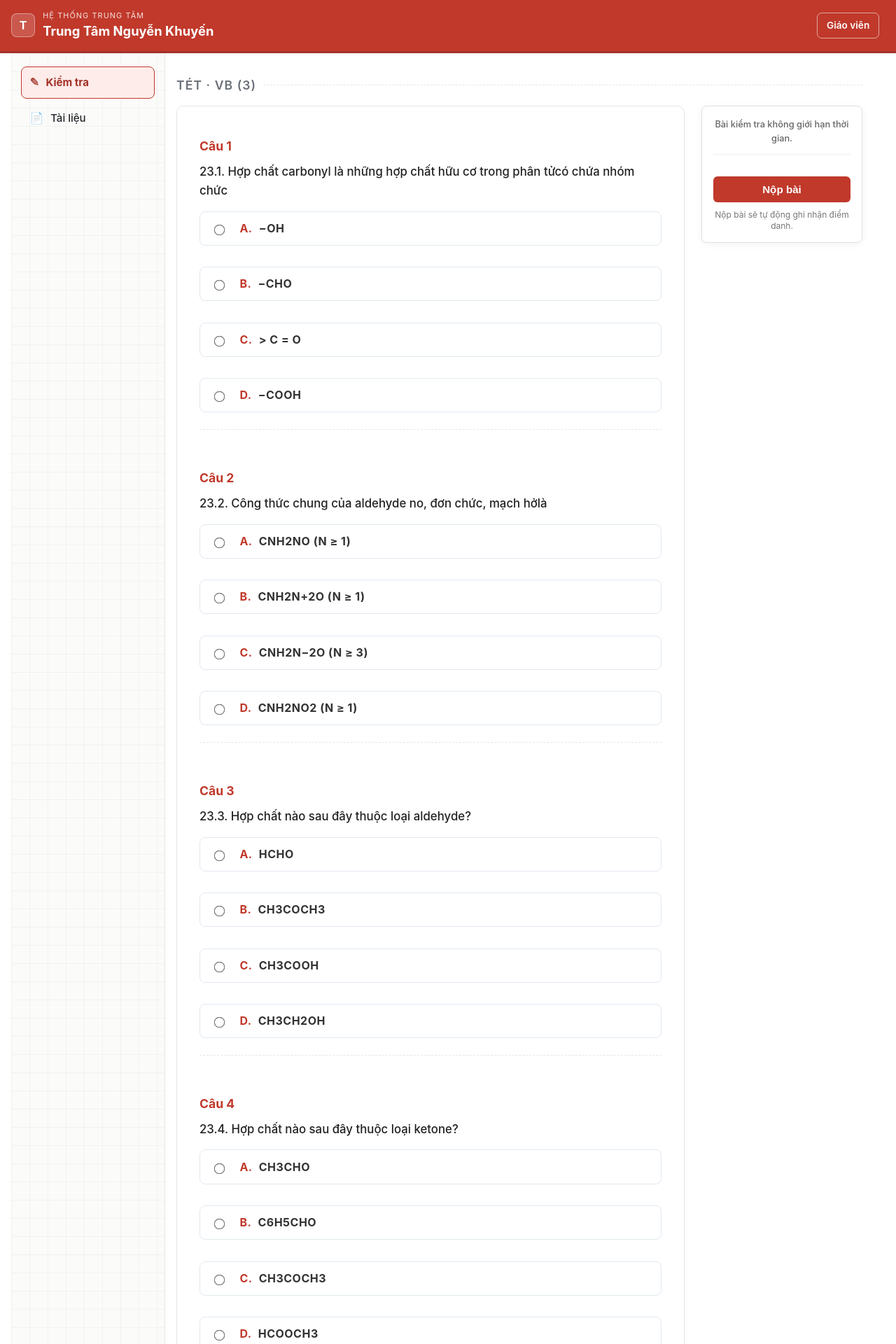
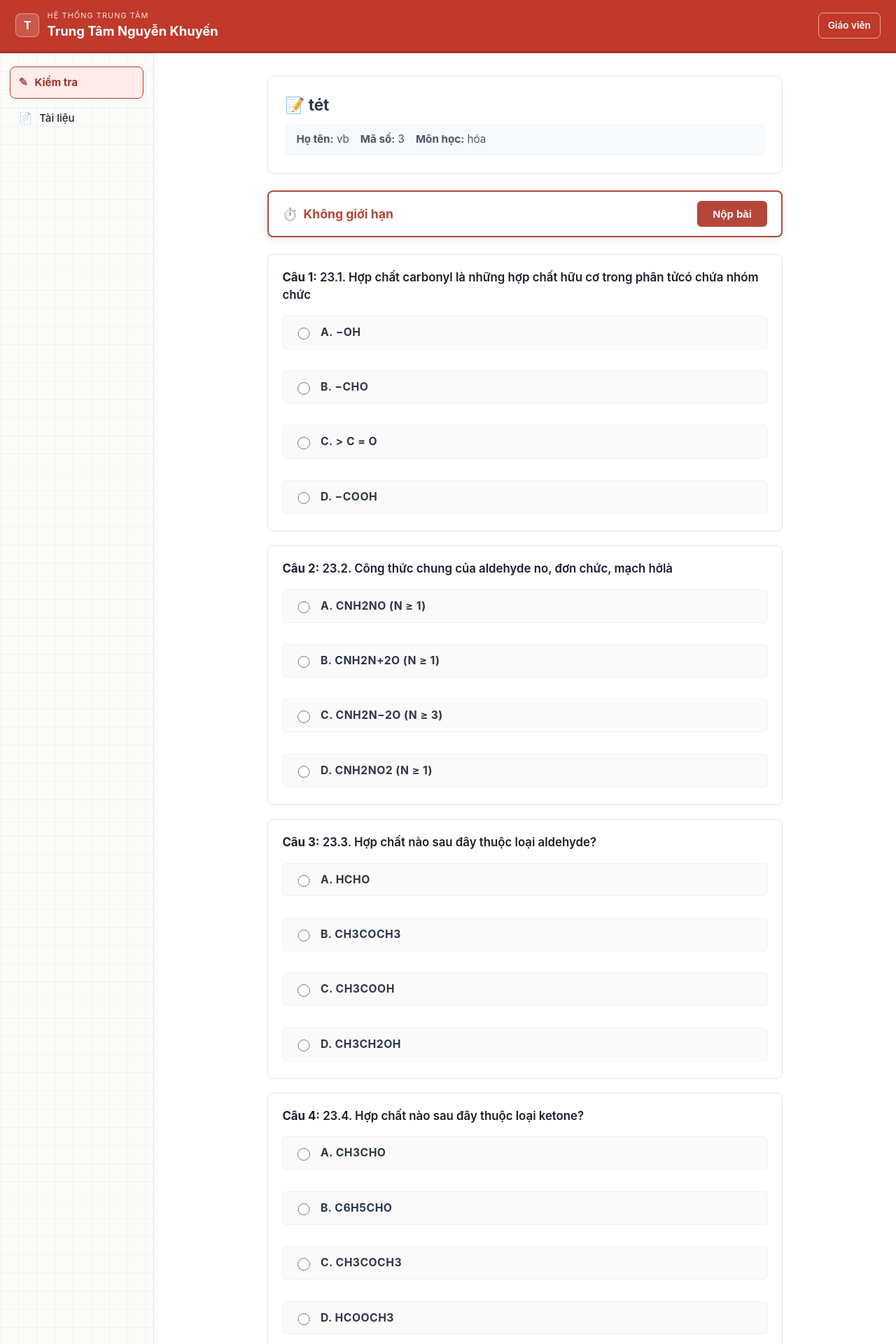
Before and after one commit to BaoVo1126/hethongbaitap-nguyenkhuyen, a Flask app: page /test/1 in a window 1280 px wide. Shown: the top 1920 px of the page at 70% size. Run offline with Flask 3, Linux system fonts and the light colour scheme; data comes from the database, SQL or seed files in the repository.

Commit message:
Update test.html

```diff
--- a/templates/test.html
+++ b/templates/test.html
@@ -1,200 +1,312 @@
 {% extends "base.html" %}
+
+{% block title %}Bài làm: {{ exam.title }} - {{ center_name }}{% endblock %}
+
 {% block content %}
-
-<!-- GHI ĐÈ CSS CỦA BASE.HTML ĐỂ MỞ RỘNG KHUNG CHỨA VÀ ẨN LOGO TRÙNG LẶP BÊN TRÁI -->
 <style>
-  /* 1. Mở rộng khung chứa toàn màn hình */
-  main, .container, .content, .main-content, body > div {
-    max-width: 100% !important;
-    width: 100% !important;
-    padding-left: 1rem !important;
-    padding-right: 1.5rem !important;
-    box-sizing: border-box !important;
+  /* CẤU TRÚC GIAO DIỆN TRÊN MÁY TÍNH (KEEP ORIGINAL DESKTOP STYLES) */
+  .test-container {
+    max-width: 900px;
+    margin: 0 auto;
+    padding-bottom: 3rem;
   }
 
-  /* 2. Ẩn Logo và Tên trung tâm ở Sidebar trái (tránh trùng lặp với Header) */
-  .sidebar .brand,
-  .sidebar .logo-container,
-  .sidebar h1,
-  .sidebar h2,
-  .sidebar > div:first-child:has(img),
-  aside > div:first-child {
-    display: none !important;
+  .test-header-card {
+    background: #ffffff;
+    border: 1px solid #e2e8f0;
+    border-radius: 10px;
+    padding: 1.5rem;
+    margin-bottom: 1.5rem;
+    box-shadow: 0 2px 8px rgba(0,0,0,0.04);
+  }
+
+  .test-title {
+    font-size: 1.4rem;
+    color: #2d3748;
+    margin-bottom: 0.5rem;
+    font-weight: 700;
+  }
+
+  .student-info-bar {
+    display: flex;
+    flex-wrap: wrap;
+    gap: 1rem;
+    background: #f7fafc;
+    padding: 0.75rem 1rem;
+    border-radius: 6px;
+    font-size: 0.95rem;
+    color: #4a5568;
+  }
+
+  /* THANH THỜI GIAN VÀ NỘP BÀI */
+  .timer-sticky-bar {
+    position: sticky;
+    top: 10px;
+    z-index: 90;
+    background: #ffffff;
+    border: 2px solid #b5473a;
+    border-radius: 8px;
+    padding: 0.8rem 1.2rem;
+    margin-bottom: 1.5rem;
+    display: flex;
+    justify-content: space-between;
+    align-items: center;
+    box-shadow: 0 4px 12px rgba(0,0,0,0.08);
+  }
+
+  .timer-box {
+    display: flex;
+    align-items: center;
+    gap: 0.5rem;
+    font-weight: 700;
+    font-size: 1.1rem;
+    color: #b5473a;
+  }
+
+  .btn-submit-exam {
+    background: #b5473a;
+    color: #ffffff;
+    border: none;
+    padding: 0.65rem 1.4rem;
+    font-size: 0.95rem;
+    font-weight: 700;
+    border-radius: 6px;
+    cursor: pointer;
+    transition: background 0.2s;
+  }
+
+  .btn-submit-exam:hover {
+    background: #96392e;
+  }
+
+  /* DANH SÁCH CÂU HỎI */
+  .question-card {
+    background: #ffffff;
+    border: 1px solid #e2e8f0;
+    border-radius: 8px;
+    padding: 1.25rem;
+    margin-bottom: 1.25rem;
+    box-shadow: 0 1px 4px rgba(0,0,0,0.03);
+  }
+
+  .question-title {
+    font-size: 1.05rem;
+    font-weight: 600;
+    color: #1a202c;
+    margin-bottom: 1rem;
+    line-height: 1.5;
+  }
+
+  .options-group {
+    display: flex;
+    flex-direction: column;
+    gap: 0.6rem;
+  }
+
+  .option-label {
+    display: flex;
+    align-items: flex-start;
+    gap: 0.75rem;
+    padding: 0.75rem 1rem;
+    border: 1px solid #edf2f7;
+    border-radius: 6px;
+    cursor: pointer;
+    transition: all 0.15s ease;
+    background: #fafafa;
+  }
+
+  .option-label:hover {
+    background: #f0f4f8;
+    border-color: #cbd5e0;
+  }
+
+  .option-label input[type="radio"] {
+    margin-top: 0.25rem;
+    accent-color: #b5473a;
+    width: 1.1rem;
+    height: 1.1rem;
+    flex-shrink: 0;
+  }
+
+  .option-text {
+    font-size: 0.98rem;
+    color: #2d3748;
+    line-height: 1.4;
+    word-break: break-word;
+  }
+
+  /* TỐI ƯU HÓA DÀNH RIÊNG CHO MÀN HÌNH ĐIỆN THOẠI (MOBILE FIX) */
+  @media (max-width: 768px) {
+    .test-container {
+      padding: 0.5rem 0.25rem 4rem 0.25rem;
+    }
+
+    .test-header-card {
+      padding: 1rem;
+      margin-bottom: 1rem;
+    }
+
+    .test-title {
+      font-size: 1.15rem;
+    }
+
+    .student-info-bar {
+      flex-direction: column;
+      gap: 0.3rem;
+      font-size: 0.88rem;
+      padding: 0.6rem;
+    }
+
+    /* Đảm bảo thanh Timer cố định trên điện thoại không che câu hỏi */
+    .timer-sticky-bar {
+      position: sticky;
+      top: 0px;
+      z-index: 80;
+      padding: 0.6rem 0.8rem;
+      margin-bottom: 1rem;
+      background: #ffffff;
+      border-width: 1.5px;
+    }
+
+    .timer-box {
+      font-size: 0.95rem;
+    }
+
+    .btn-submit-exam {
+      padding: 0.5rem 1rem;
+      font-size: 0.88rem;
+    }
+
+    .question-card {
+      padding: 1rem;
+      margin-bottom: 1rem;
+    }
+
+    .question-title {
+      font-size: 0.98rem;
+    }
+
+    .option-label {
+      padding: 0.65rem 0.75rem;
+    }
+
+    .option-text {
+      font-size: 0.92rem;
+    }
   }
 </style>
 
-<div style="width: 100%; box-sizing: border-box;">
-  <div class="section-label" style="font-weight: 600; font-size: 1.1rem; margin-bottom: 1rem;">
-    {{ exam['title'] }} &middot; {{ test['student_name'] }} ({{ test['student_code'] }})
+<div class="test-container">
+
+  <!-- CẠO ĐẦU TRANG BÀI THI -->
+  <div class="test-header-card">
+    <div class="test-title">📝 {{ exam.title }}</div>
+    <div class="student-info-bar">
+      <div><strong>Họ tên:</strong> {{ test.student_name }}</div>
+      <div><strong>Mã số:</strong> {{ test.student_code }}</div>
+      {% if exam.subject %}
+        <div><strong>Môn học:</strong> {{ exam.subject }}</div>
+      {% endif %}
+    </div>
   </div>
 
-  <form method="POST" action="{{ url_for('submit_test', test_id=test['id']) }}" id="test-form" style="width: 100%;">
+  <form id="exam-form" method="POST" action="{{ url_for('submit_test', test_id=test.id) }}">
 
-    <!-- LAYOUT FLEXBOX 2 CỘT -->
-    <div style="display: flex; gap: 1.5rem; width: 100%; align-items: flex-start; box-sizing: border-box;">
+    <!-- THANH ĐỒNG HỒ & NÚT NỘP BÀI -->
+    <div class="timer-sticky-bar">
+      <div class="timer-box">
+        <span>⏱️</span>
+        <span id="timer-display">
+          {% if exam.time_limit_minutes %}
+            {{ exam.time_limit_minutes }}:00
+          {% else %}
+            Không giới hạn
+          {% endif %}
+        </span>
+      </div>
+      <button type="button" onclick="confirmSubmit()" class="btn-submit-exam">
+        Nộp bài
+      </button>
+    </div>
 
-      <!-- CỘT GIỮA (BÀI TẬP): PHÓNG TO RỘNG RÃI -->
-      <div style="flex: 1; min-width: 0;">
-        <div class="board" style="padding: 1.5rem 2rem; width: 100%; box-sizing: border-box;">
+    <!-- DANH SÁCH CÂU HỎI -->
+    <div class="questions-wrapper">
       {% for q in questions %}
-            <div class="question-block" style="margin-bottom: 2.2rem;">
-              <div class="q-number" style="font-weight: 700; font-size: 1.1rem; margin-bottom: 0.6rem; color: var(--header-red, #b5473a);">
-                Câu {{ q['index'] }}
+        <div class="question-card" id="q-card-{{ q.id }}">
+          <div class="question-title">
+            <strong>Câu {{ q.index }}:</strong> {{ q.question_text }}
           </div>
-              <div class="q-text" style="font-size: 1.05rem; line-height: 1.6; margin-bottom: 1rem; font-weight: 500; color: #222;">
-                {{ q['question_text'] }}
-              </div>
-              <div class="options" style="display: flex; flex-direction: column; gap: 0.6rem;">
-                {% for letter, text in q['options'] %}
-                  <label class="option-row" style="display: flex; align-items: center; width: 100%; padding: 0.7rem 1rem; border: 1px solid #e2e8f0; border-radius: 8px; cursor: pointer; transition: background 0.2s; box-sizing: border-box;">
-                    <input type="radio" name="q_{{ q['id'] }}" value="{{ letter }}" style="margin-right: 0.8rem; transform: scale(1.2);">
-                    <span style="font-size: 1rem; color: #333;">
-                      <strong class="letter" style="color: var(--header-red, #b5473a); margin-right: 0.3rem;">{{ letter }}.</strong> {{ text }}
-                    </span>
+          <div class="options-group">
+            {% for letter, opt_text in q.options %}
+              <label class="option-label">
+                <input type="radio"
+                       name="q_{{ q.id }}"
+                       value="{{ letter }}"
+                       onchange="markAnswered({{ q.id }})">
+                <span class="option-text"><strong>{{ letter }}.</strong> {{ opt_text }}</span>
               </label>
             {% endfor %}
           </div>
         </div>
       {% endfor %}
     </div>
-      </div>
 
-      <!-- CỘT PHẢI (ĐẾM NGƯỢC & NỘP BÀI): THU NHỎ GỌN GÀNG (230PX) -->
-      <div style="width: 230px; flex-shrink: 0; position: sticky; top: 1rem; z-index: 10;">
-        <div class="board" style="padding: 1rem; display: flex; flex-direction: column; gap: 0.8rem; border: 1px solid #e0e0e0; background: #fff; border-radius: 8px; box-shadow: 0 2px 12px rgba(0,0,0,0.05);">
-
-          {% if exam['time_limit_minutes'] %}
-            <div id="timer-box" style="display: flex; flex-direction: column; gap: 0.2rem; text-align: center;">
-              <span style="font-size: 0.75rem; font-weight: 700; color: #777; text-transform: uppercase; letter-spacing: 0.5px;">Thời gian còn lại</span>
-              <span id="countdown" style="font-weight: 800; font-size: 1.8rem; color: #000000; letter-spacing: 0.5px; line-height: 1.2;">--:--</span>
-            </div>
-            <hr style="border: 0; border-top: 1px solid #eee; margin: 0;">
-          {% else %}
-            <div style="text-align: center; font-size: 0.8rem; color: #666; font-weight: 500;">
-              Bài kiểm tra không giới hạn thời gian.
-            </div>
-            <hr style="border: 0; border-top: 1px solid #eee; margin: 0;">
-          {% endif %}
-
-          <!-- NÚT NỘP BÀI THU GỌN -->
-          <button class="btn" type="button" id="btn-open-submit-confirm" style="width: 100%; font-weight: 700; font-size: 0.95rem; padding: 0.65rem 0.8rem; cursor: pointer; border-radius: 6px;">
-            Nộp bài
-          </button>
-
-          <div class="hint" style="font-size: 0.75rem; line-height: 1.3; color: #777; text-align: center; margin-top: -0.2rem;">
-            Nộp bài sẽ tự động ghi nhận điểm danh.
-          </div>
-        </div>
-      </div>
-
-    </div>
   </form>
 </div>
 
-<!-- BẢNG THÔNG BÁO XÁC NHẬN NỘP BÀI (MODAL POPUP) -->
-<div id="submit-modal" style="display: none; position: fixed; top: 0; left: 0; width: 100vw; height: 100vh; background: rgba(0, 0, 0, 0.5); z-index: 9999; align-items: center; justify-content: center;">
-  <div style="background: #fff; border-radius: 10px; padding: 1.8rem; width: 90%; max-width: 380px; text-align: center; box-shadow: 0 4px 20px rgba(0,0,0,0.2); animation: fadeIn 0.2s ease;">
-    <h3 style="margin-top: 0; margin-bottom: 0.8rem; font-size: 1.15rem; color: #222;">Xác nhận nộp bài</h3>
-    <p style="font-size: 0.95rem; color: #444; margin-bottom: 1.5rem; line-height: 1.4;">
-      Bạn có chắc chắn muốn nộp bài kiểm tra này không?
-    </p>
+<script>
+  // QUẢN LÝ THỜI GIAN LÀM BÀI AN TOÀN TRÊN ĐIỆN THOẠI
+  var timeLimitMinutes = {{ exam.time_limit_minutes if exam.time_limit_minutes else 0 }};
+  var totalSeconds = timeLimitMinutes * 60;
+  var timerInterval = null;
+  var isSubmitting = false;
 
-    <div style="display: flex; gap: 0.8rem; justify-content: center;">
-      <button type="button" id="btn-cancel-submit" style="flex: 1; padding: 0.65rem; border: 1px solid #ccc; background: #f5f5f5; color: #333; border-radius: 6px; font-weight: 600; cursor: pointer;">
-        Hủy
-      </button>
-      <button type="button" id="btn-confirm-submit" style="flex: 1; padding: 0.65rem; border: none; background: var(--header-red, #b5473a); color: #fff; border-radius: 6px; font-weight: 600; cursor: pointer;">
-        Xác nhận
-      </button>
-    </div>
-  </div>
-</div>
+  function startTimer() {
+    if (totalSeconds <= 0) return;
 
-<style>
-  @keyframes fadeIn {
-    from { opacity: 0; transform: scale(0.95); }
-    to { opacity: 1; transform: scale(1); }
-  }
-</style>
+    var display = document.getElementById('timer-display');
 
-<script>
-  var examInProgress = true;
-  var form = document.getElementById('test-form');
-  var submitModal = document.getElementById('submit-modal');
-  var btnOpenModal = document.getElementById('btn-open-submit-confirm');
-  var btnCancelSubmit = document.getElementById('btn-cancel-submit');
-  var btnConfirmSubmit = document.getElementById('btn-confirm-submit');
-
-  btnOpenModal.addEventListener('click', function () {
-    submitModal.style.display = 'flex';
-  });
-
-  btnCancelSubmit.addEventListener('click', function () {
-    submitModal.style.display = 'none';
-  });
-
-  btnConfirmSubmit.addEventListener('click', function () {
-    examInProgress = false;
-    submitModal.style.display = 'none';
-    form.submit();
-  });
-
-  window.addEventListener('beforeunload', function (e) {
-    if (examInProgress) {
-      e.preventDefault();
-      e.returnValue = '';
-    }
-  });
-</script>
-
-{% if exam['time_limit_minutes'] %}
-<script>
-(function () {
-  var rawDateStr = "{{ test['created_at'] }}".replace(" ", "T");
-  var createdAt = new Date(rawDateStr);
-
-  if (isNaN(createdAt.getTime())) {
-    createdAt = new Date();
-  }
-
-  var limitMinutes = parseInt("{{ exam['time_limit_minutes'] or 0 }}", 10);
-  var deadline = createdAt.getTime() + limitMinutes * 60000;
-
-  var countdownEl = document.getElementById('countdown');
-  var timerBox = document.getElementById('timer-box');
-  var autoSubmitted = false;
-
-  function formatTime(ms) {
-    var totalSec = Math.max(0, Math.floor(ms / 1000));
-    var m = Math.floor(totalSec / 60);
-    var s = totalSec % 60;
-    return (m < 10 ? '0' : '') + m + ':' + (s < 10 ? '0' : '') + s;
-  }
-
-  function tick() {
-    var remaining = deadline - Date.now();
-
-    if (remaining <= 0) {
-      if (!autoSubmitted) {
-        autoSubmitted = true;
-        examInProgress = false;
-        if (timerBox) {
-          timerBox.innerHTML = '<strong style="color: #000; font-size: 0.85rem;">Hết giờ — đang tự động nộp bài...</strong>';
-        }
-        submitModal.style.display = 'none';
-        form.submit();
+    timerInterval = setInterval(function() {
+      if (totalSeconds <= 0) {
+        clearInterval(timerInterval);
+        if (!isSubmitting) {
+          isSubmitting = true;
+          alert('⏰ Đã hết thời gian làm bài! Hệ thống sẽ tự động nộp bài của bạn.');
+          document.getElementById('exam-form').submit();
         }
         return;
       }
 
-    if (countdownEl) countdownEl.textContent = formatTime(remaining);
+      totalSeconds--;
+      var m = Math.floor(totalSeconds / 60);
+      var s = totalSeconds % 60;
+      display.textContent = (m < 10 ? "0" + m : m) + ":" + (s < 10 ? "0" + s : s);
 
-    setTimeout(tick, 1000);
+      if (totalSeconds <= 300) { // Đổi màu cảnh báo 5 phút cuối
+        display.style.color = "#e53e3e";
+      }
+    }, 1000);
   }
 
-  tick();
-})();
+  function confirmSubmit() {
+    if (isSubmitting) return;
+    if (confirm('Bạn có chắc chắn muốn nộp bài thi này không?')) {
+      isSubmitting = true;
+      if (timerInterval) clearInterval(timerInterval);
+      document.getElementById('exam-form').submit();
+    }
+  }
+
+  function markAnswered(qid) {
+    var card = document.getElementById('q-card-' + qid);
+    if (card) {
+      card.style.borderColor = "#cbd5e0";
+    }
+  }
+
+  // Khởi động đếm ngược khi trang đã tải đầy đủ nội dung
+  window.addEventListener('DOMContentLoaded', function() {
+    startTimer();
+  });
 </script>
-{% endif %}
-
 {% endblock %}
```
Lines whose indentation alone changed are shown as unchanged.
